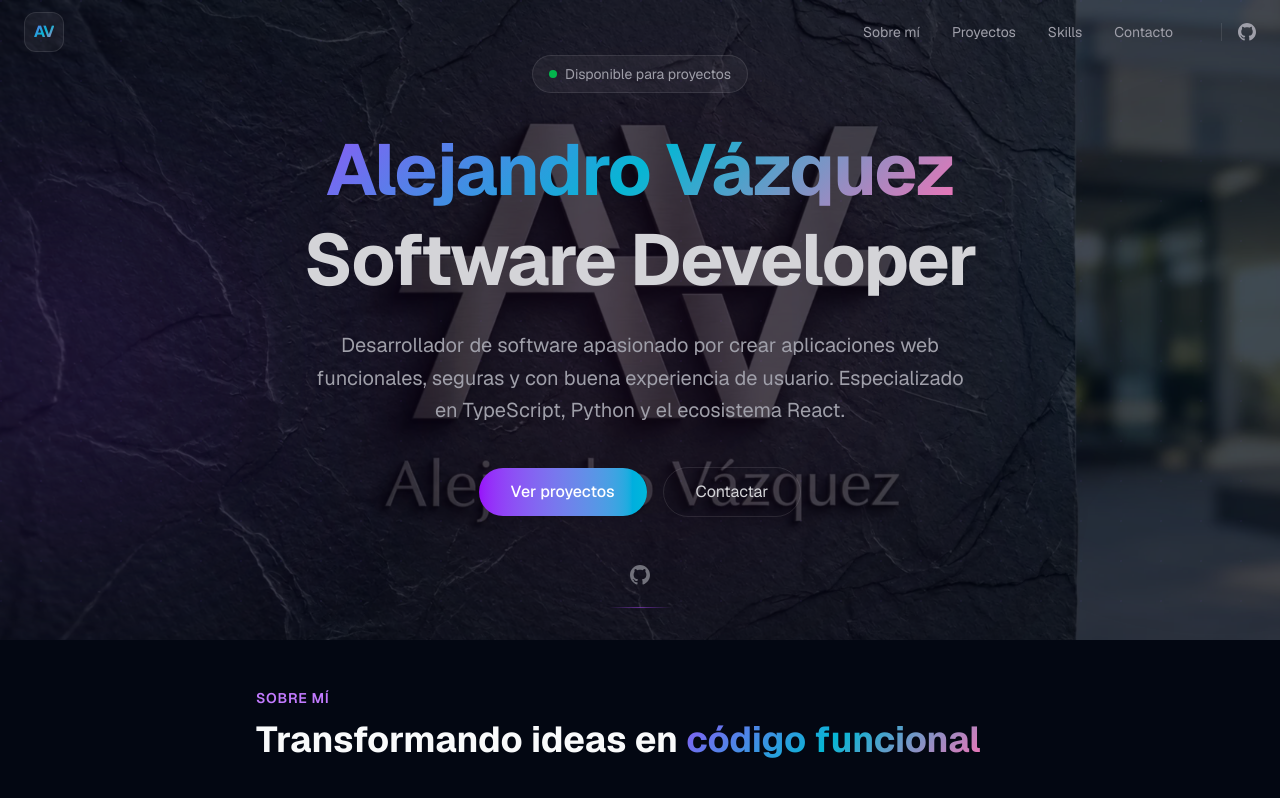
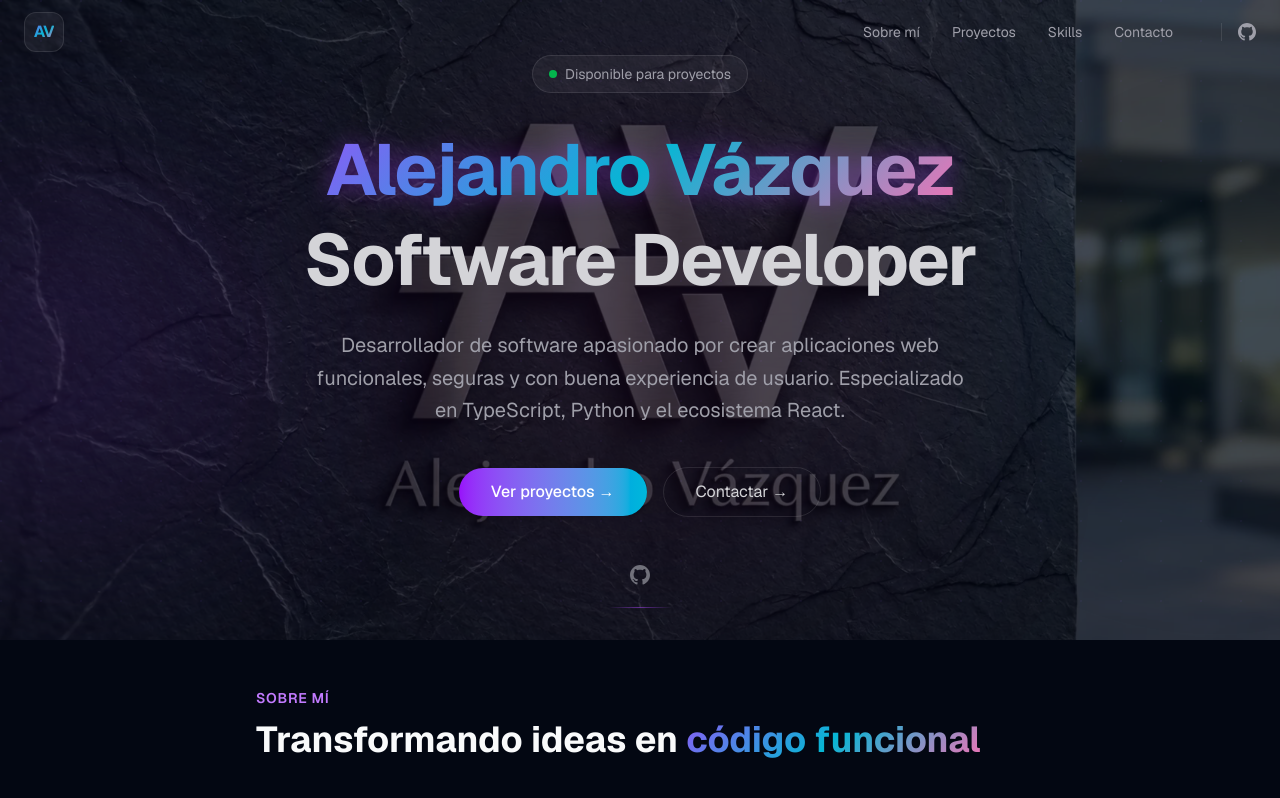
Before and after one commit to Vazquez-Alejandro/Portfolio, a Next.js app: page / in a window 1280 px wide. Shown: the top 798 px of the page. Built offline with nearby package versions, Linux system fonts and the light colour scheme.

Commit message:
feat: hero con efecto halo y flechas en CTAs

```diff
--- a/src/components/Hero.tsx
+++ b/src/components/Hero.tsx
@@ -32,9 +32,17 @@ export default function Hero() {
             initial={{ opacity: 0, y: 30 }}
             animate={{ opacity: 1, y: 0 }}
             transition={{ duration: 0.6, delay: 0.1 }}
-          className="text-4xl sm:text-6xl md:text-7xl font-bold tracking-tight leading-tight mb-6"
+            className="relative text-4xl sm:text-6xl md:text-7xl font-bold tracking-tight leading-tight mb-6"
           >
-          <span className="gradient-text">Alejandro Vázquez</span>
+            <span className="relative inline-block">
+              <span
+                aria-hidden="true"
+                className="absolute inset-0 blur-md text-purple-500/40 select-none"
+              >
+                Alejandro Vázquez
+              </span>
+              <span className="relative gradient-text">Alejandro Vázquez</span>
+            </span>
             <br />
             <span className="text-zinc-300">Software Developer</span>
           </motion.h1>
@@ -60,13 +68,13 @@ export default function Hero() {
             href="#projects"
             className="px-8 py-3 rounded-full bg-gradient-to-r from-purple-600 to-cyan-500 text-white font-medium hover:shadow-lg hover:shadow-purple-500/25 transition-all duration-300"
           >
-            Ver proyectos
+             Ver proyectos →
            </a>
           <a
             href="#contact"
             className="px-8 py-3 rounded-full border border-white/10 text-zinc-300 hover:bg-white/5 transition-all duration-300"
           >
-            Contactar
+             Contactar →
            </a>
         </motion.div>
 
```
Lines whose indentation alone changed are shown as unchanged.
